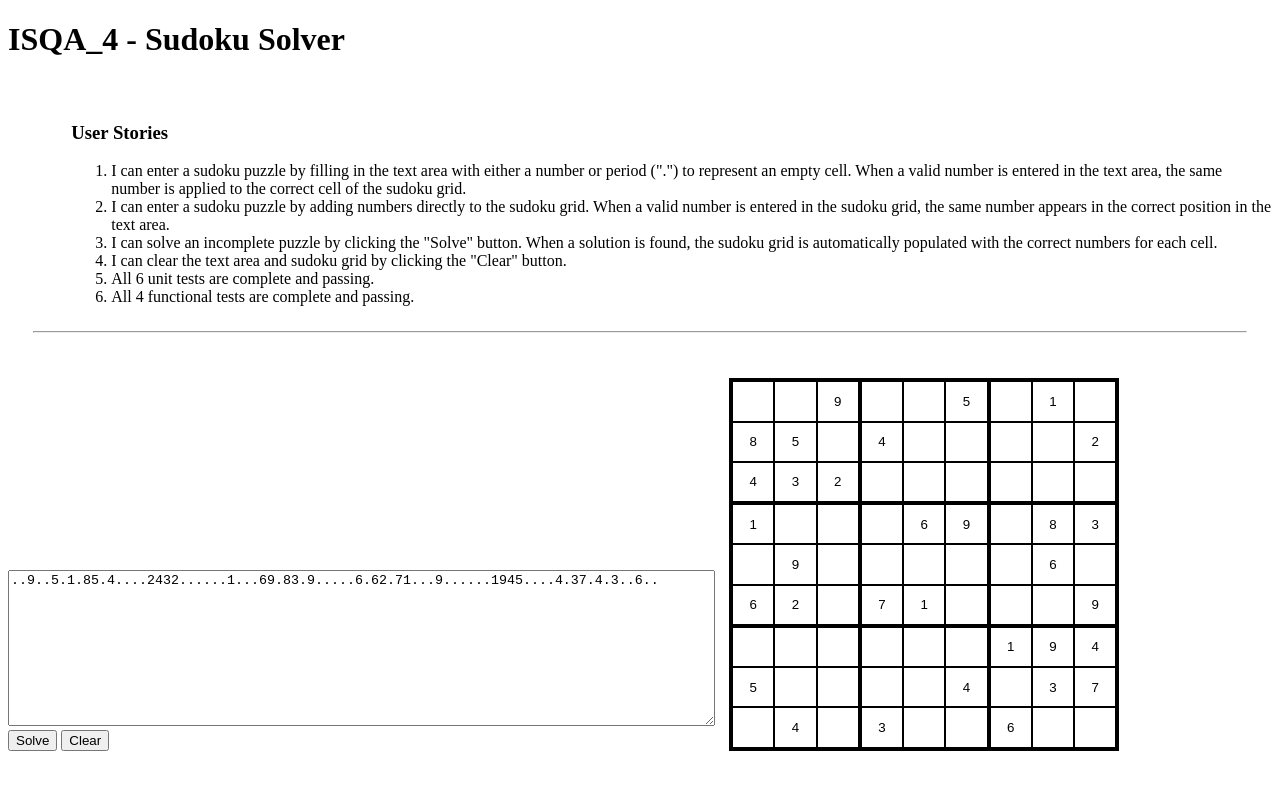
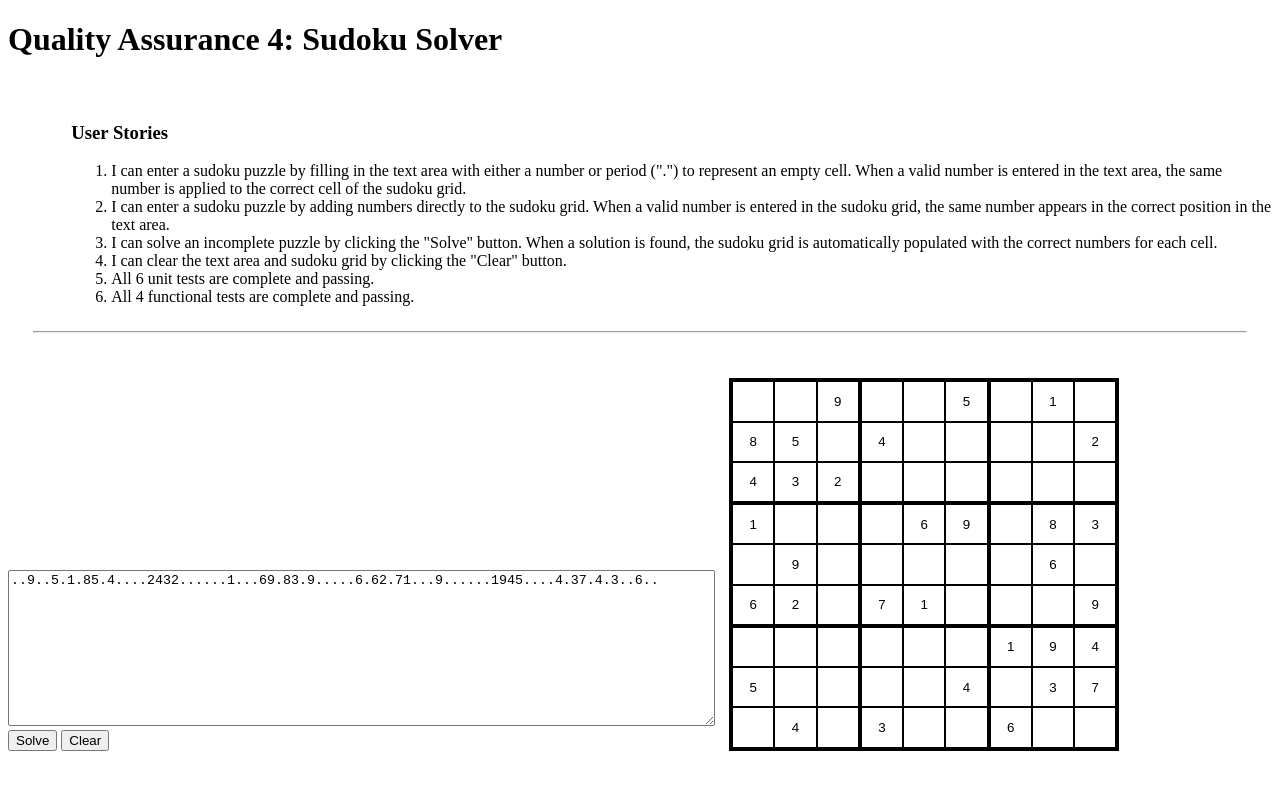
Before and after one commit to scissorsneedfoodtoo/sudoku-solver-solution, a website: page views/index.html in a window 1280 px wide. Drawn offline with Linux system fonts and the light colour scheme.

Commit message:
fix: update project title

```diff
--- a/views/index.html
+++ b/views/index.html
@@ -14,7 +14,7 @@
   <body>
     <header>
       <h1>
-        ISQA_4 - Sudoku Solver
+        Quality Assurance 4: Sudoku Solver
       </h1>
     </header>
     <div id="userstories" style="margin-left: 5%; margin-top: 5%">
```
Also changed, not shown: README.md.
